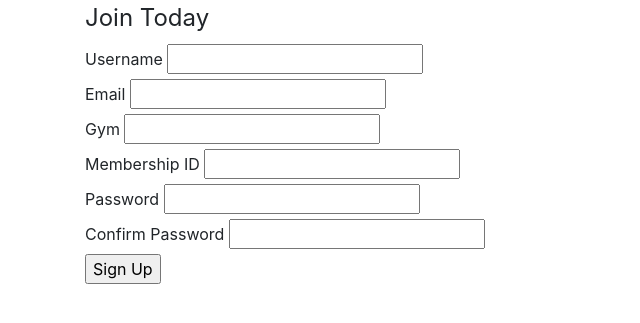
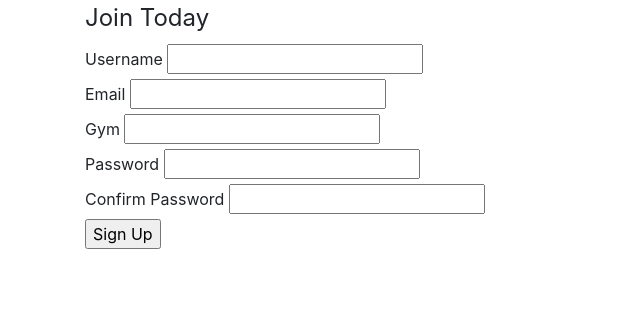
Before and after one commit to teamCardinal/gym_reservation, a Flask app: page /register in a window 1280 px wide. Shown: the top 323 px of the page, without its empty margins (0-640 px from the left). Run offline with Flask 2, Linux system fonts and the light colour scheme; some libraries are stand-ins or nearby versions.

Commit message:
Fix reservation missing field

```diff
--- a/gym_reservation/templates/register.html
+++ b/gym_reservation/templates/register.html
@@ -22,10 +22,6 @@
 						{{ form.gym }}
 					</div>
 					<div>
-						{{ form.membership_id.label }}
-						{{ form.membership_id}}
-					</div>
-					<div>
 						{{ form.password.label }}
 						{{ form.password}}
 					</div>
```
